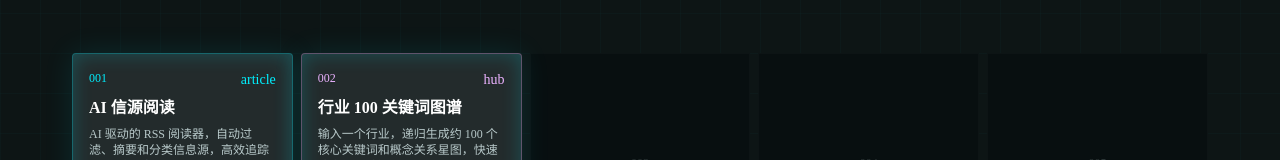
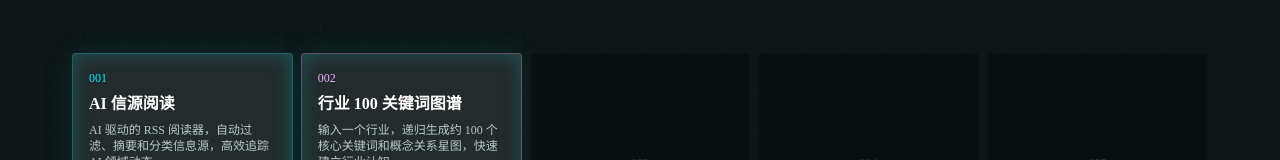
Before and after one commit to dengqikuang/100ai, a React (Vite) app: page / in a window 1280 px wide. Shown: the part 227-387 px from the top of the page. Built offline with nearby package versions, Linux system fonts and the light colour scheme.

Commit message:
移除项目卡片数据中未使用的 icon 字段

```diff
--- a/src/data/projects.js
+++ b/src/data/projects.js
@@ -6,7 +6,6 @@ const projects = Array.from({ length: 100 }, (_, i) => {
       url: "https://ai-reader.lyucan.cn",
       completed: true,
       tags: ["Next.js", "SQLite", "DeepSeek"],
-      icon: "article",
       color: "cyan",
       size: "normal",
       image: "",
@@ -19,7 +18,6 @@ const projects = Array.from({ length: 100 }, (_, i) => {
       url: "https://100keywords.lyucan.cn",
       completed: true,
       tags: ["DeepSeek", "可视化"],
-      icon: "hub",
       color: "purple",
       size: "normal",
       image: "",
@@ -31,7 +29,6 @@ const projects = Array.from({ length: 100 }, (_, i) => {
     url: "",
     completed: false,
     tags: [],
-    icon: "",
     color: "cyan",
     size: "normal",
     image: "",
```
